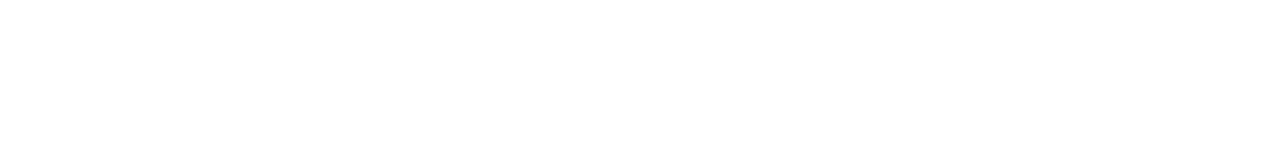
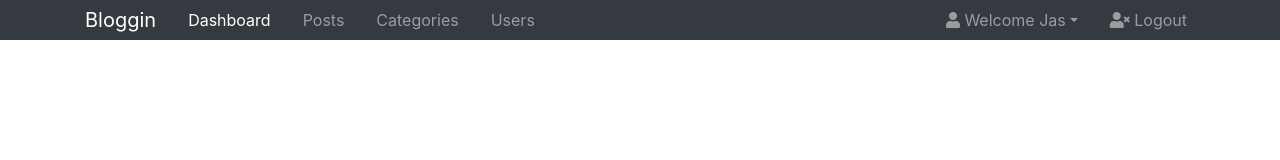
Before and after one commit to jasdosanjh/Bloggin, a plain HTML site: page index.html in a window 1280 px wide. Drawn offline with nearby package versions, Linux system fonts and the light colour scheme.

Commit message:
Created the navbar

```diff
--- a/index.html
+++ b/index.html
@@ -12,6 +12,43 @@
   <title>Bloggin</title>
 </head>
 <body>
+  <nav class="navbar navbar-expand-sm navbar-dark bg-dark p-0">
+    <div class="container">
+      <a href="index.html" class="navbar-brand">Bloggin</a>
+      <button class="navbar-toggler" data-toggle="collapse" data-target="#navbarCollapse">
+        <span class="navbar-toggler-icon"></span>
+      </button>
+      <div class="collapse navbar-collapse" id="navbarCollapse">
+        <ul class="navbar-nav">
+          <li class="nav-item px-2">
+            <a href="index.html" class="nav-link active">Dashboard</a>
+          </li>
+          <li class="nav-item px-2">
+            <a href="posts.html" class="nav-link">Posts</a>
+          </li>
+          <li class="nav-item px-2">
+            <a href="categories.html" class="nav-link">Categories</a>
+          </li>
+          <li class="nav-item px-2">
+            <a href="users.html" class="nav-link">Users</a>
+          </li>
+        </ul>
+
+        <ul class="navbar-nav ml-auto">
+          <li class="nav-item dropdown mr-3">
+            <a href="#" class="nav-link dropdown-toggle" data-toggle="dropdown"><i class="fas fa-user"></i> Welcome Jas</a>
+            <div class="dropdown-menu">
+              <a href="profile.html" class="dropdown-item"><i class="fas fa-user-circle"></i> Profile</a>
+              <a href="settings.html" class="dropdown-item"><i class="fas fa-cog"></i> Settings</a>
+            </div>
+          </li>
+          <li class="nav-item">
+            <a href="login.html" class="nav-link"><i class="fas fa-user-times"></i> Logout</a>
+          </li>
+        </ul>
+      </div>
+    </div>
+  </nav>
 
 
 
```
